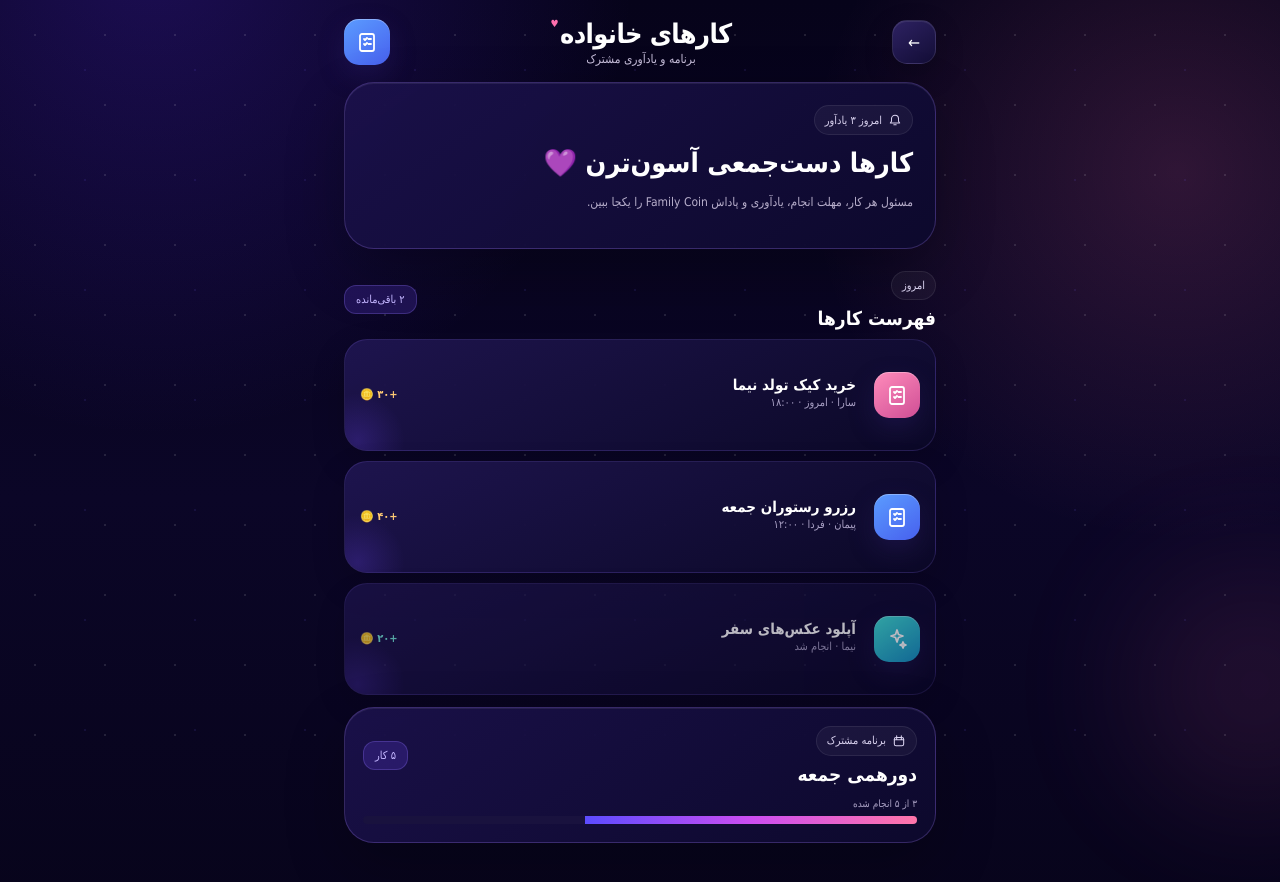
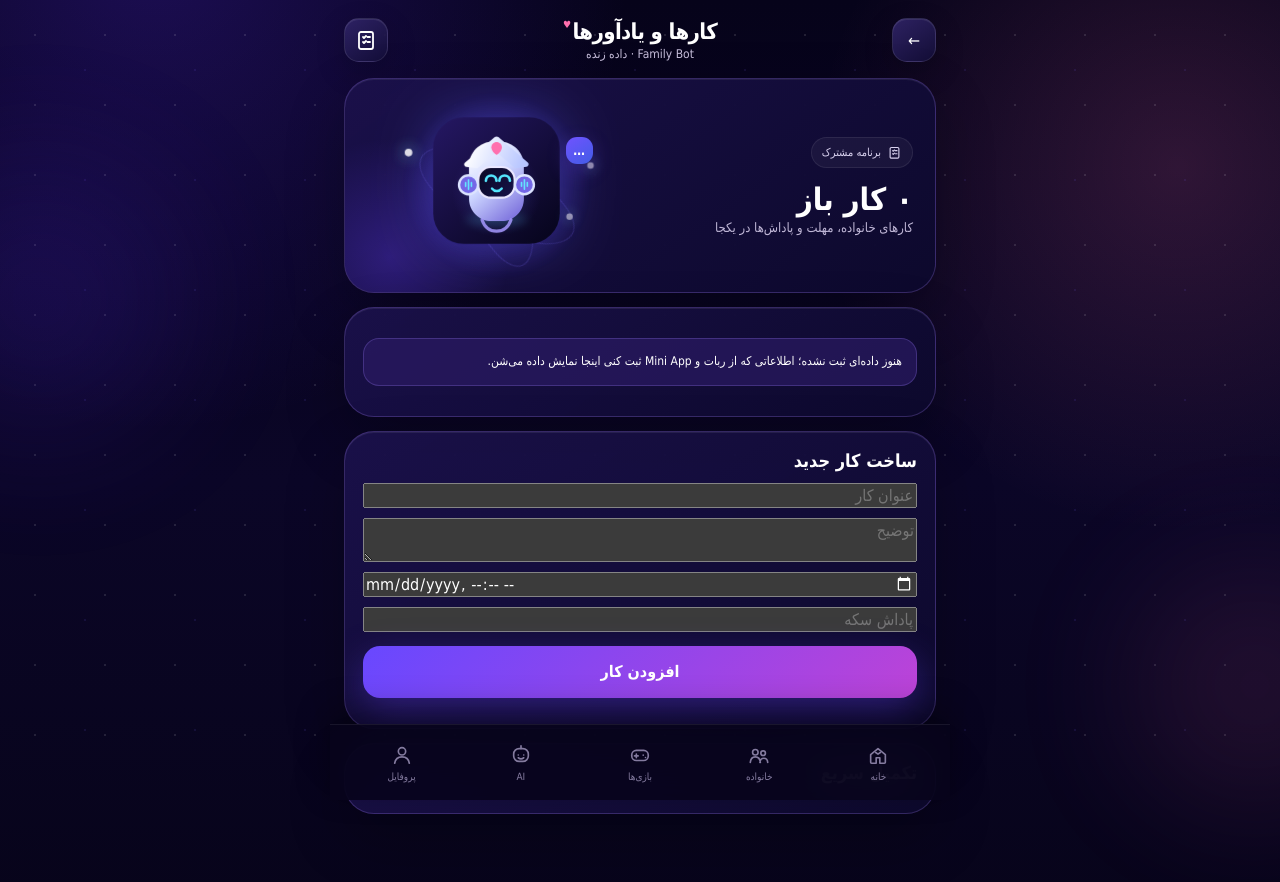
Before and after one commit to iphonesector-hash/familybot, a Next.js app: page /section/tasks in a window 1280 px wide. Shown: the top 882 px of the page. Built offline with nearby package versions, Linux system fonts and the light colour scheme.

Commit message:
fix: route tasks page to live family core view

```diff
--- a/app/section/tasks/page.tsx
+++ b/app/section/tasks/page.tsx
@@ -1,17 +1,2 @@
-import { Icon, IconOrb } from "../../ui";
-
-const tasks=[
-  {title:"خرید کیک تولد نیما",owner:"سارا",time:"امروز · ۱۸:۰۰",done:false,reward:"+۳۰"},
-  {title:"رزرو رستوران جمعه",owner:"پیمان",time:"فردا · ۱۲:۰۰",done:false,reward:"+۴۰"},
-  {title:"آپلود عکس‌های سفر",owner:"نیما",time:"انجام شد",done:true,reward:"+۲۰"},
-];
-
-export default function TasksPage(){
-  return <main className="appShell"><div className="ambient ambientB"/><div className="starField"/>
-    <header className="appHeader"><a className="roundButton" href="/">←</a><div className="wordmark"><b>کارهای خانواده</b><span>برنامه و یادآوری مشترک</span></div><IconOrb name="tasks" tone="blue"/></header>
-    <section className="premiumPanel" style={{padding:22}}><span className="eyebrow"><Icon name="reminder" size={14}/> امروز ۳ یادآور</span><h1 style={{fontSize:27,margin:"12px 0 6px"}}>کارها دست‌جمعی آسون‌ترن 💜</h1><p style={{fontSize:12,color:"#b8afcc",lineHeight:1.9}}>مسئول هر کار، مهلت انجام، یادآوری و پاداش Family Coin را یکجا ببین.</p></section>
-    <div className="sectionHeading" style={{marginTop:22}}><div><span className="eyebrow">امروز</span><h2>فهرست کارها</h2></div><span className="levelPill">۲ باقی‌مانده</span></div>
-    <section style={{display:"grid",gap:10,marginTop:10}}>{tasks.map((t,i)=><article className="dashboardCard" key={t.title} style={{minHeight:112,display:"grid",gridTemplateColumns:"52px 1fr auto",alignItems:"center",gap:12,opacity:t.done?.72:1}}><IconOrb name={t.done?"spark":"tasks"} tone={t.done?"cyan":i===0?"pink":"blue"}/><div><h2 style={{margin:0}}>{t.title}</h2><p>{t.owner} · {t.time}</p></div><b style={{fontSize:11,color:t.done?"#75e8d8":"#ffca74"}}>{t.reward} 🪙</b></article>)}</section>
-    <section className="premiumPanel" style={{padding:18,marginTop:12}}><div className="sectionHeading"><div><span className="eyebrow"><Icon name="calendar" size={14}/> برنامه مشترک</span><h2>دورهمی جمعه</h2></div><span className="levelPill">۵ کار</span></div><div className="houseProgress"><span>۳ از ۵ انجام شده</span><i><em style={{width:"60%"}}/></i></div></section>
-  </main>
-}
+import LiveSection from "../[slug]/LiveSection";
+export default function TasksPage(){return <LiveSection slug="tasks"/>}
```
